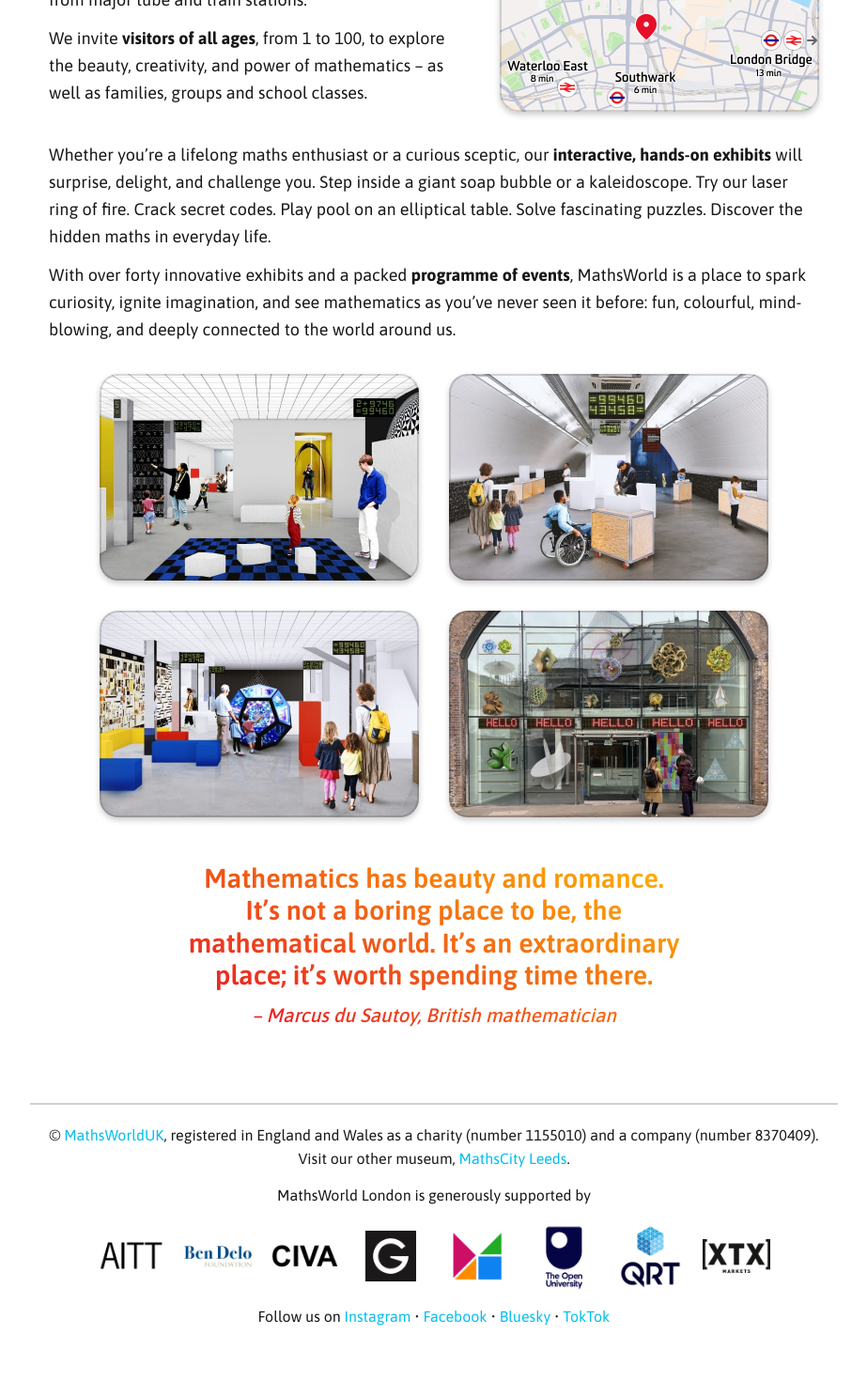
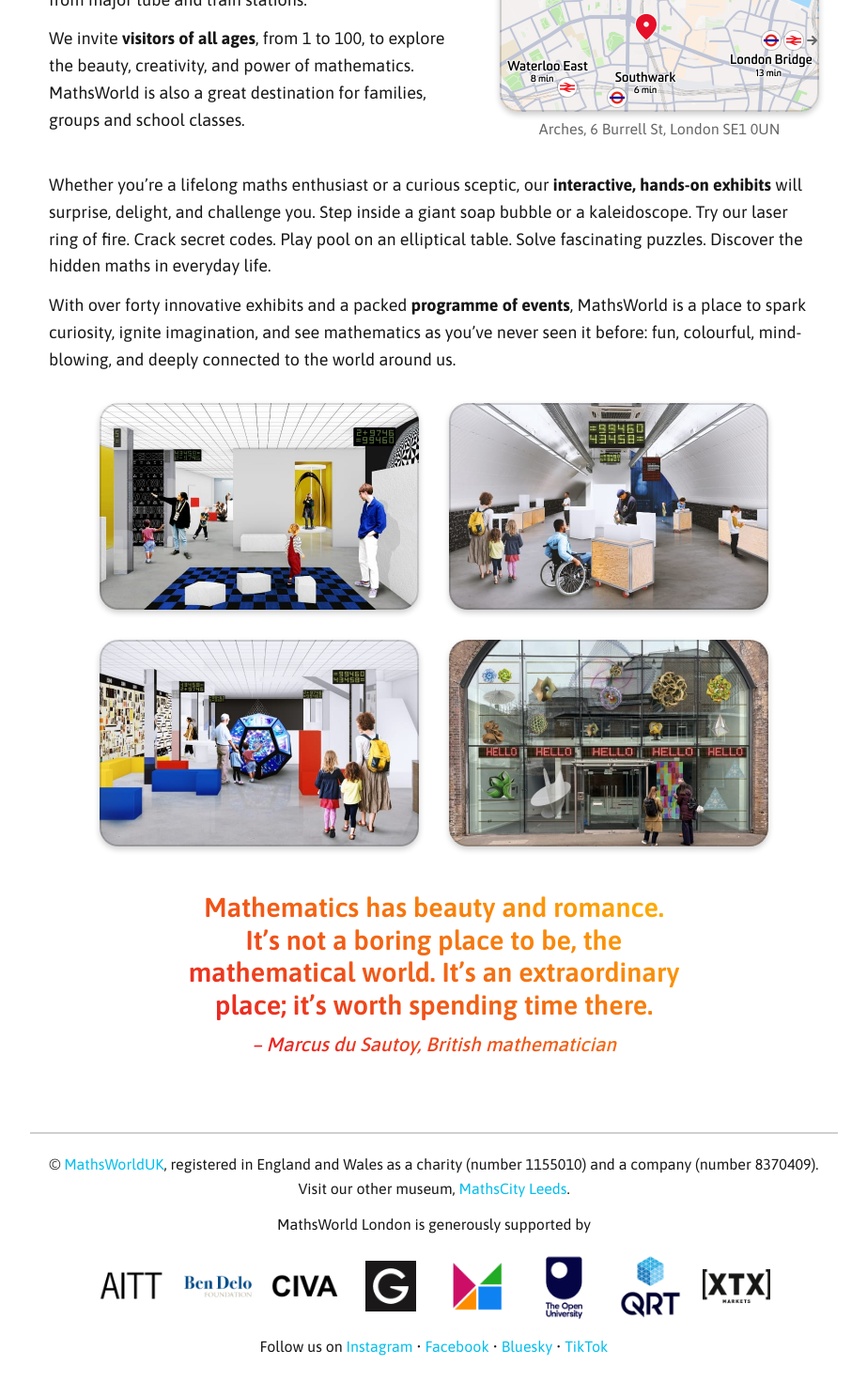
Before and after one commit to MathsWorldUK/mwuk-website, a Next.js app: page / in a window 1280 px wide. Shown: the part 1040-2510 px from the top of the page at 94% size, without its empty margins (178-1101 px from the left). Before the commit the page ends 2488 px from the top, so only its background shows below. Built offline with nearby package versions, Linux system fonts and the light colour scheme.

Commit message:
Add address and update links

```diff
--- a/src/app/page.module.css
+++ b/src/app/page.module.css
@@ -14,3 +14,10 @@
     text-align: center;
   }
 }
+
+.caption {
+  margin-top: 6px;
+  font-size: 1rem;
+  text-align: center;
+  color: rgba(0, 0, 0, 0.6);
+}
--- a/src/app/page.tsx
+++ b/src/app/page.tsx
@@ -11,12 +11,13 @@ export default function Home() {
     <div className={'row'}>
       <div className={'grow'}>
         <p>MathsWorld is the <strong>first permanent museum</strong> about mathematics in the UK, located beneath a railway arch on London’s vibrant South Bank, just a few minutes walk from major tube and train stations.</p>
-        <p>We invite <strong>visitors of all ages</strong>, from 1 to 100, to explore the beauty, creativity, and power of mathematics – as well as families, groups and school classes.</p>
+        <p>We invite <strong>visitors of all ages</strong>, from 1 to 100, to explore the beauty, creativity, and power of mathematics. MathsWorld is also a great destination for families, groups and school classes.</p>
       </div>
       <div>
         <a href={"https://maps.app.goo.gl/jbQYo77AV8Rcihdz8"} target={"_blank"} className={'tile-wrap'}>
           <Image src={'/images/map.png'} className={'tile'} width={340} height={220} alt={"Location Map"}/>
         </a>
+        <p className={styles.caption}>Arches, 6 Burrell St, London SE1 0UN</p>
       </div>
     </div>
     <p>Whether you’re a lifelong maths enthusiast or a curious sceptic, our <strong>interactive, hands-on exhibits</strong> will surprise, delight, and challenge you. Step inside a giant soap bubble or a kaleidoscope. Try our laser ring of fire. Crack secret codes. Play pool on an elliptical table. Solve fascinating puzzles. Discover the hidden maths in everyday life.</p>
--- a/src/app/shared/footer.tsx
+++ b/src/app/shared/footer.tsx
@@ -19,6 +19,6 @@ export function Footer() {
     <div className={styles.sponsors}>
       {SPONSORS.map(s => <a href={s.link} key={s.id}><Image src={`/images/sponsors/${s.id}.png`} alt={s.name} width={72} height={72}/></a>)}
     </div>
-    <p>Follow us on <a href={''} target={'_blank'}>Instagram</a> • <a href={'https://www.facebook.com/mathsworlduk'} target={'_blank'}>Facebook</a> • <a href={'https://bsky.app/profile/mathsworld.com'} target={'_blank'}>Bluesky</a> • <a href={'https://www.tiktok.com/@mathsworlduk'} target={'_blank'}>TokTok</a></p>
+    <p>Follow us on <a href={'https://www.instagram.com/mathsworlduk/'} target={'_blank'}>Instagram</a> • <a href={'https://www.facebook.com/mathsworlduk'} target={'_blank'}>Facebook</a> • <a href={'https://bsky.app/profile/mathsworld.com'} target={'_blank'}>Bluesky</a> • <a href={'https://www.tiktok.com/@mathsworlduk'} target={'_blank'}>TikTok</a></p>
   </footer>);
 }
--- a/src/app/shared/header.tsx
+++ b/src/app/shared/header.tsx
@@ -23,7 +23,7 @@ export function Header() {
         <DonateIcon className={styles.icon}/>
         <span>Support</span>
       </Link>
-      <a className={styles.tickets} style={{cursor: 'not-allowed'}}>
+      <a className={styles.tickets} href={'https://mathscity.digitickets.co.uk/tickets?branches.branchID=3679'} target={'_blank'}>
         <TicketsIcon className={styles.icon}/>
         <span>Tickets</span>
       </a>
--- a/src/app/visit/page.tsx
+++ b/src/app/visit/page.tsx
@@ -22,6 +22,7 @@ export default function Visit() {
 
       <section id="directions">
         <h2>Directions</h2>
+        <p>Visit us at Arches, 6 Burrell St, London SE1 0UN</p>
         <p>MathsWorld is located in the centre of London, with excellent transport links. No parking is available on-site, and we recommend arriving by public transport.</p>
         <ul>
           <li>Southwark (Jubilee Line): 5 min walk</li>
```
